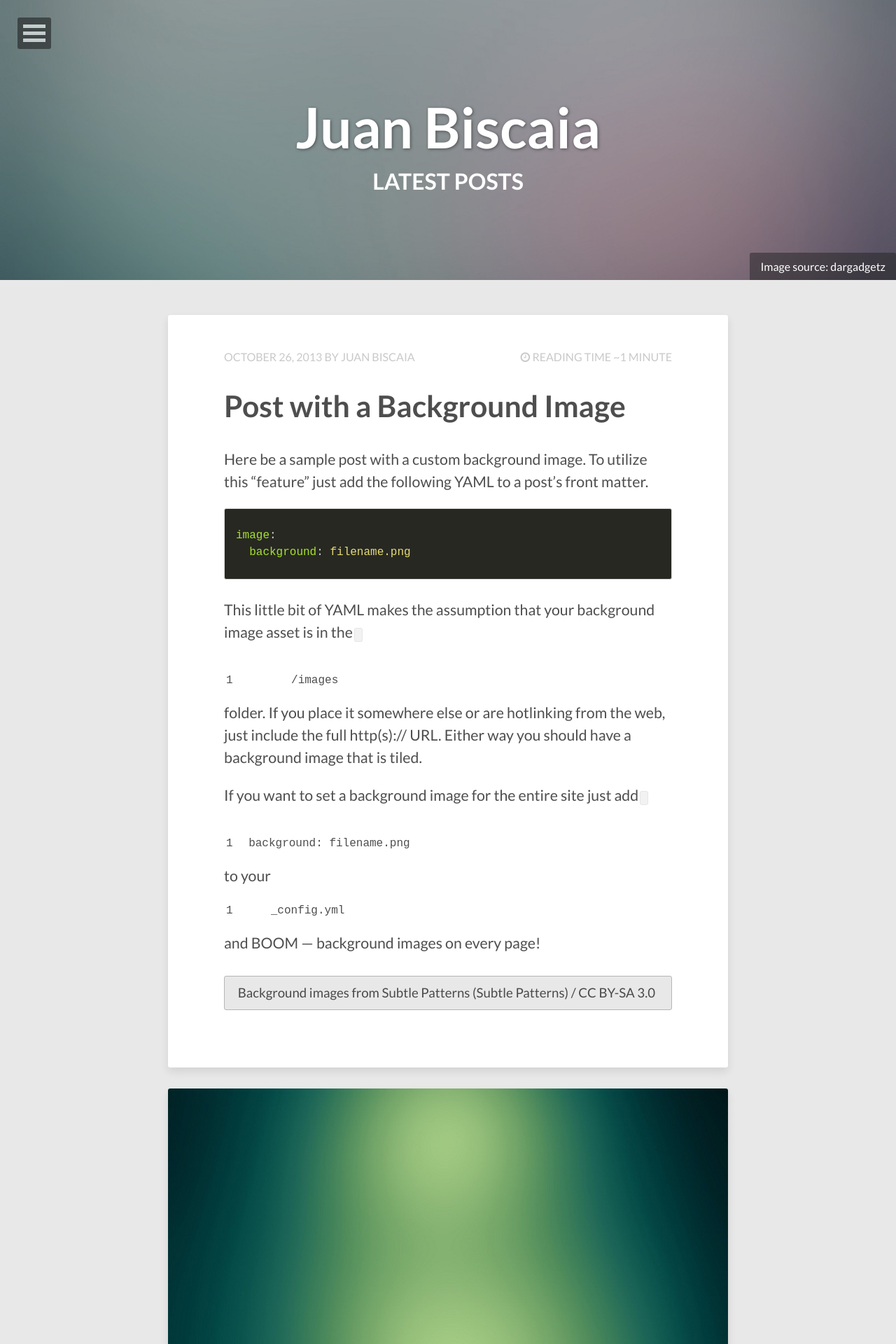
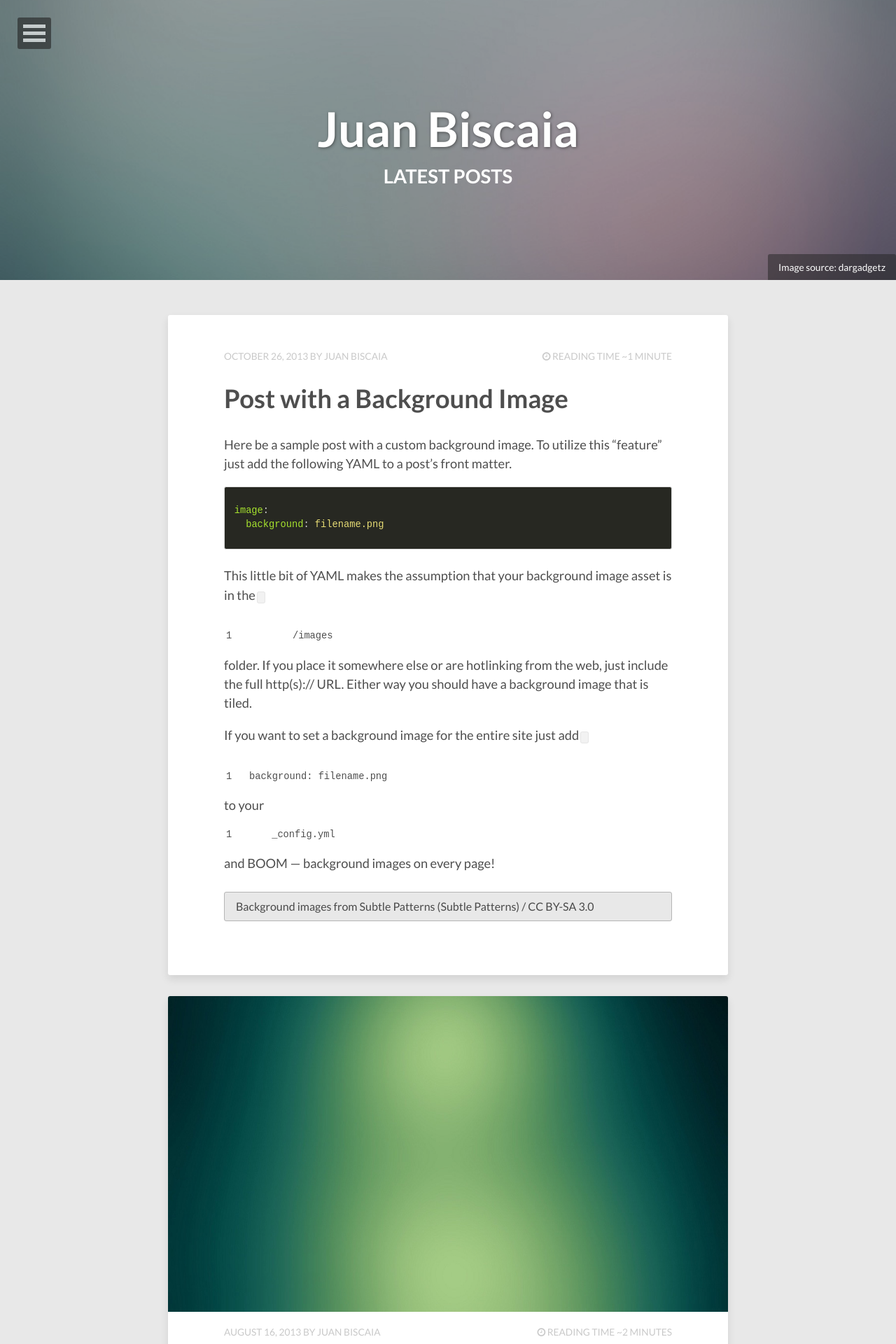
Before and after one commit to JuanHB/juanhb.github.io, a Jekyll site: the page built from index.html, in a window 1280 px wide. Shown: the top 1920 px of the page at 70% size. Built offline with Jekyll 4.4.1, drawn with Linux system fonts in a browser that asks for light colours; nearby versions of some CDN libraries; the list of posts is cut into pages by our own code; some of the changed text lies outside the part shown.

Commit message:
Still, fixing the font size

```diff
--- a/_sass/_variables.scss
+++ b/_sass/_variables.scss
@@ -13,7 +13,7 @@ $caption-font: $base-font;
 $code-font: monospace;
 $alt-font: serif;
 
-$doc-font-size: 12;
+$doc-font-size: 14;
 $doc-line-height: 24;
 
 
```
